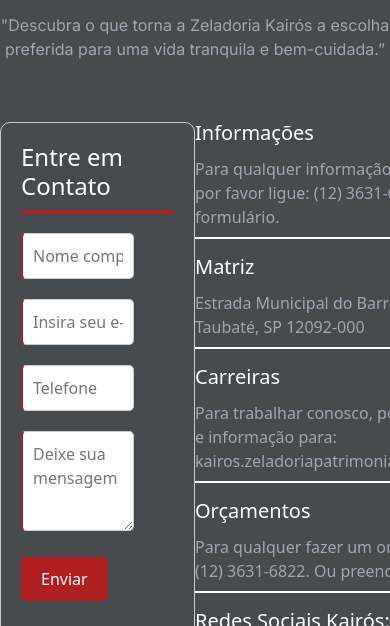
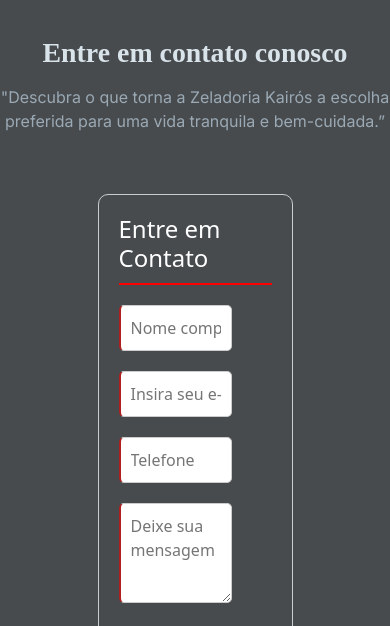
Before and after one commit to Casarimdev/Kairos-Page---Grey, a website: page index.html in a window 390 px wide. Shown: the part 8131-8757 px from the top of the page. Drawn offline with nearby package versions, Linux system fonts and the light colour scheme; a web font is replaced by a local one.

Commit message:
tryrespons

```diff
--- a/sass/contact.scss
+++ b/sass/contact.scss
@@ -96,3 +96,27 @@
     color: #9BA9B4;
     width: 400px;
 }
+
+@media (max-width: 900px){
+    .content-contact2{
+        flex-direction: column;
+        justify-content: center;
+        align-items: center;
+    }
+
+    .p-contact{
+        width: auto !important;
+        font-size: 12px;
+
+    }
+
+    .text-c{
+        width: auto!important;
+    }
+}
+
+@media (max-width: 500px){
+    .p-contact{
+        width: 100vw !important;
+    }
+}
--- a/sass/services.scss
+++ b/sass/services.scss
@@ -208,13 +208,6 @@
         font-size: 16px ;
     }
     .service-button1{
-        width: 35vw !important;
+        width: 40vw !important;
     }
 }
-
-
-@media (max-width: 400px){
-    .service-button1{
-        width: 55vw !important;
-    }
-}
```
Also changed, not shown: css/style.css, 1 other file.
